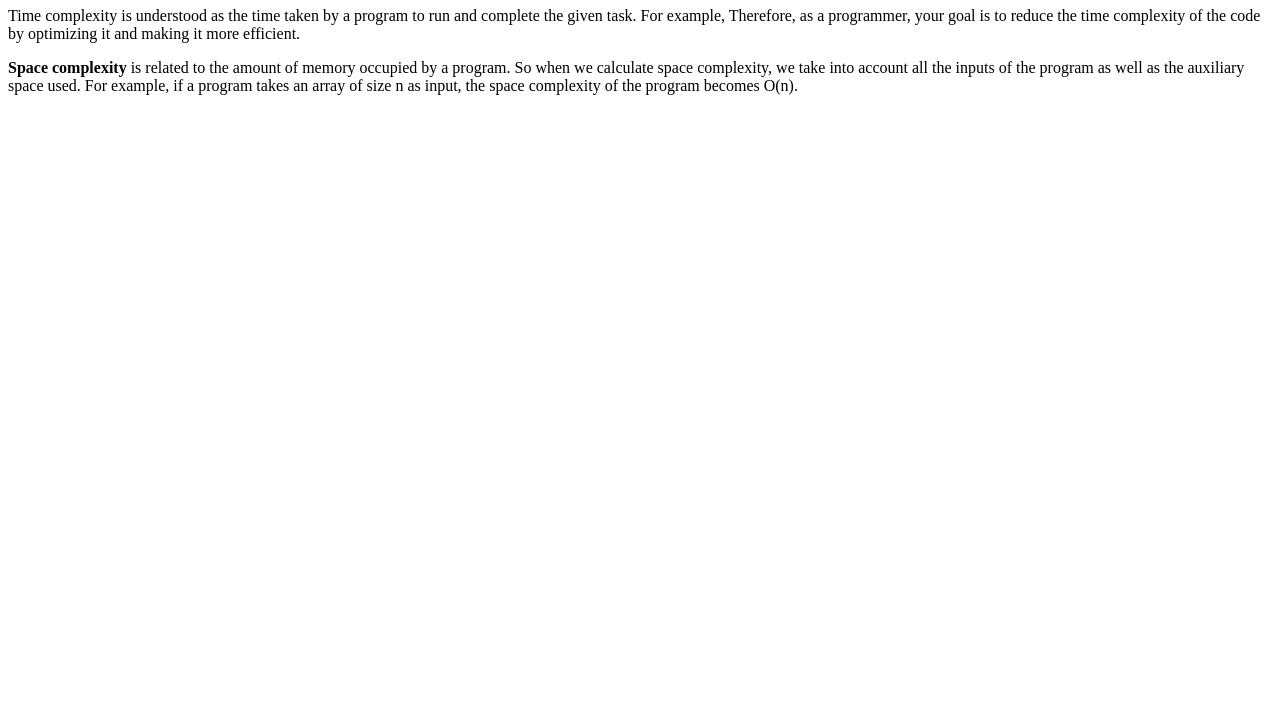
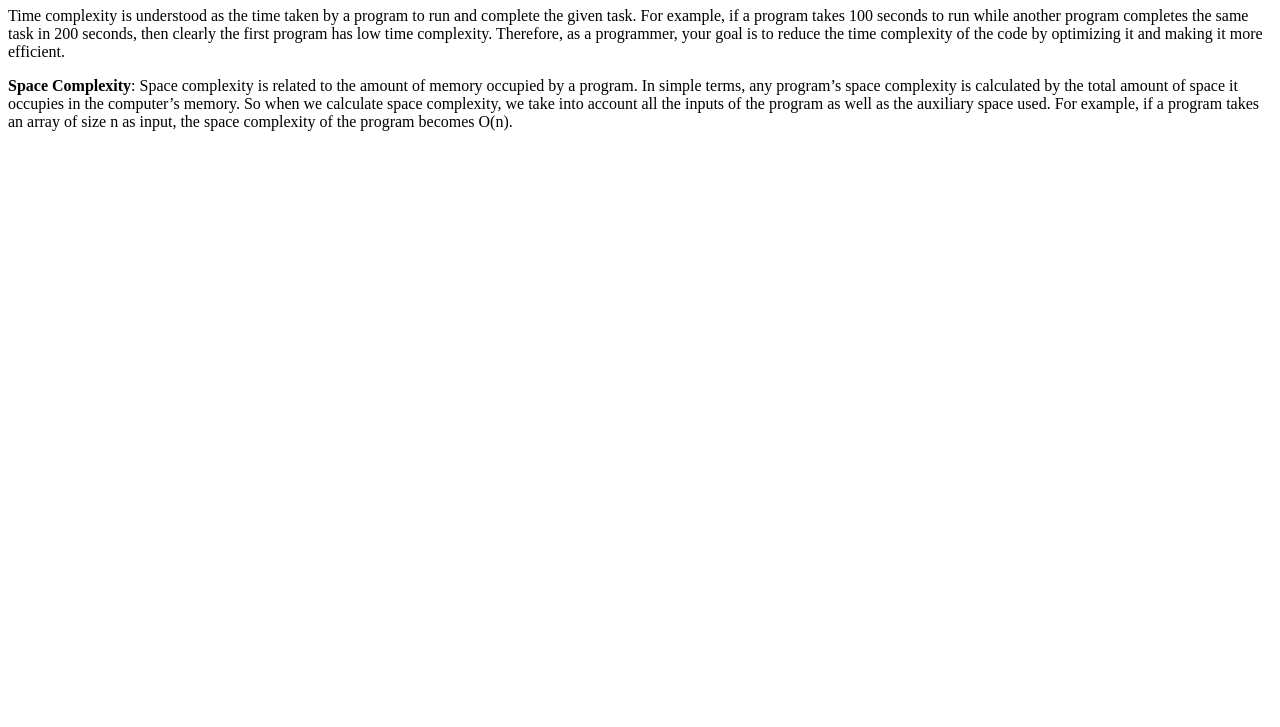
Before and after one commit to acciojob/time-and-space-complexity-Shreyaskulkarni56, a website: page main.html in a window 1280 px wide. Shown: the part 73-800 px from the top of the page. Drawn offline with Linux system fonts and the light colour scheme.

Commit message:
created a submission

```diff
--- a/main.html
+++ b/main.html
@@ -11,8 +11,8 @@
 <body>
 	<!-- the entire body must be written by student -->
 	<h1>Time,Space,Complexity</h1>
-	<p> Time complexity is understood as the time taken by a program to run and complete the given task. For example,  Therefore, as a programmer, your goal is to reduce the time complexity of the code by optimizing it and making it more efficient. </p>
-	<p> <b> Space complexity</b> is related to the amount of memory occupied by a program. So when we calculate space complexity, we take into account all the inputs of the program as well as the auxiliary space used. For example, if a program takes an array of size n as input, the space complexity of the program becomes O(n).</p>
+	<p> Time complexity is understood as the time taken by a program to run and complete the given task. For example, if a program takes 100 seconds to run while another program completes the same task in 200 seconds, then clearly the first program has low time complexity. Therefore, as a programmer, your goal is to reduce the time complexity of the code by optimizing it and making it more efficient. </p>
+	<p> <b>Space Complexity</b>: Space complexity is related to the amount of memory occupied by a program. In simple terms, any program’s space complexity is calculated by the total amount of space it occupies in the computer’s memory. So when we calculate space complexity, we take into account all the inputs of the program as well as the auxiliary space used. For example, if a program takes an array of size n as input, the space complexity of the program becomes O(n).</p>
     <script type="text/javascript" src="./script.js">
 </script>
 
```
